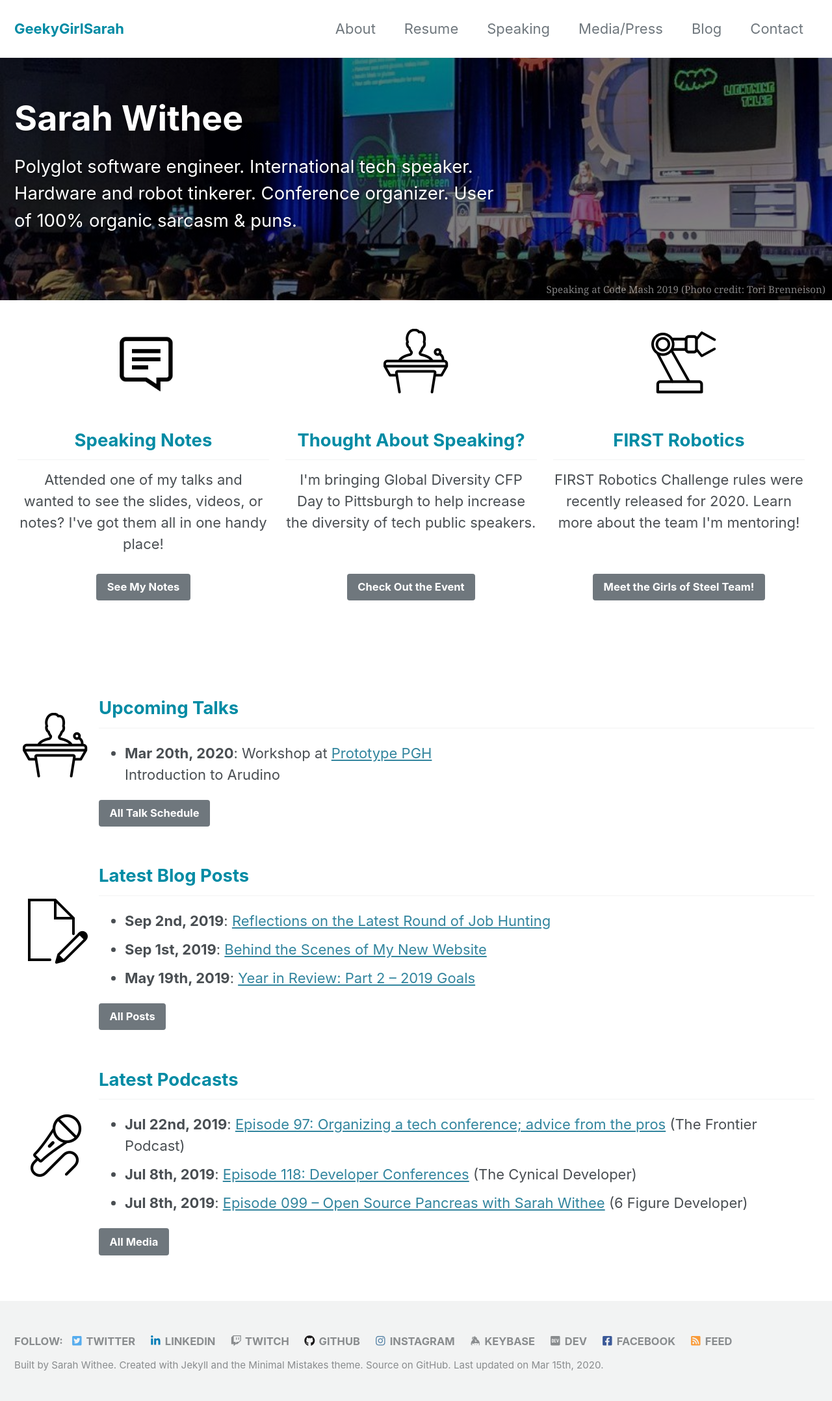
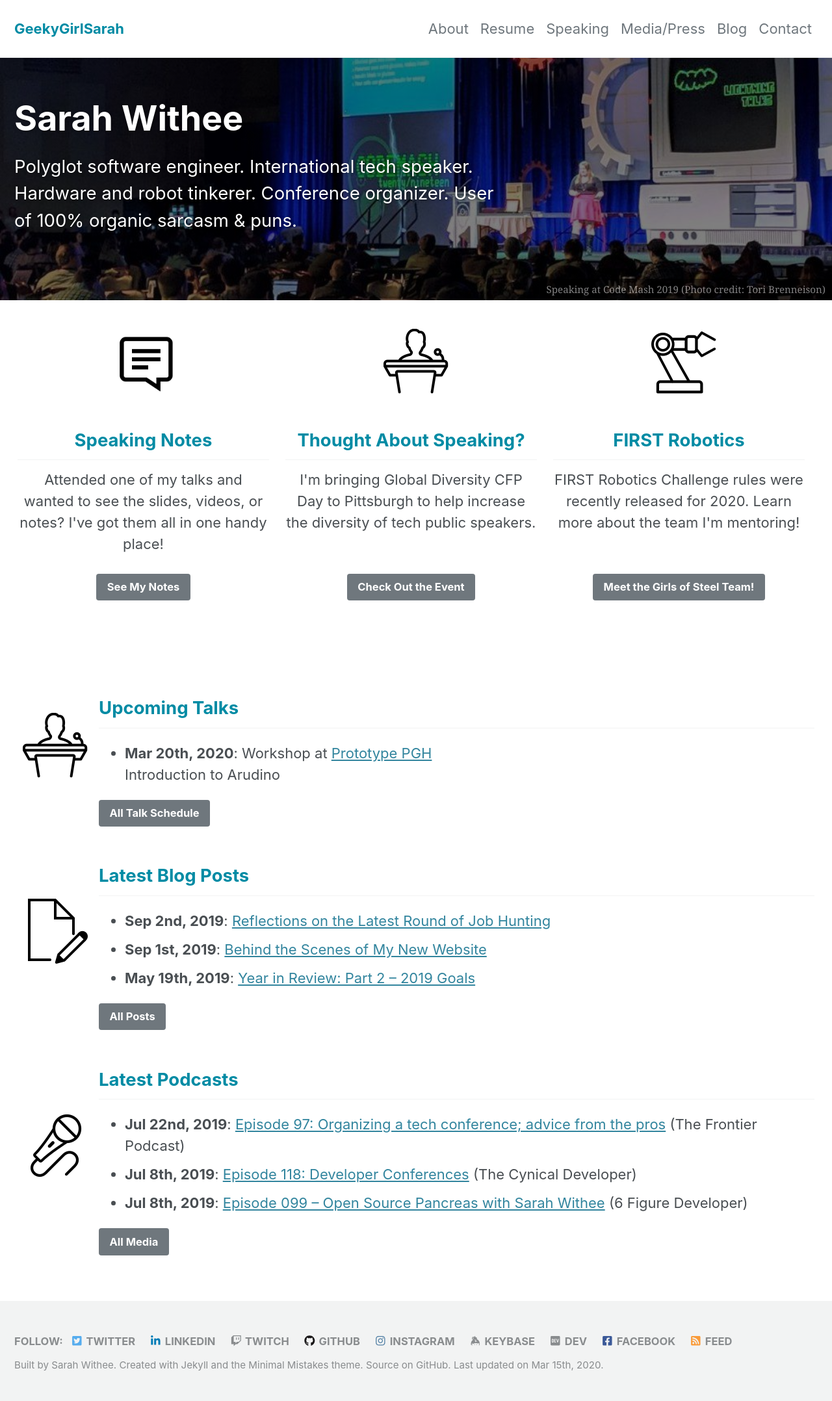
Before and after one commit to geekygirlsarah/geekygirlsarah.com, a Jekyll site: the page built from index.html, in a window 1280 px wide. Shown: the whole page at 65% size. Built offline with Jekyll 4.4.1, drawn with Linux system fonts in a browser that asks for light colours; cached includes are drawn as plain includes; nearby versions of some CDN libraries; the list of posts is cut into pages by our own code; comment, search, counter and statistics services are not loaded.

Commit message:
Add some comments, reduce margins between nav items

```diff
--- a/_sass/sarah/_home.scss
+++ b/_sass/sarah/_home.scss
@@ -1,3 +1,6 @@
+// Sarah's customizations
+
+// Add Fira Sans font (local)
 @font-face {
   font-family: 'fira_sansmedium';
   src: url('/assets/fonts/firasans-medium-webfont.woff2') format('woff2'),
@@ -6,6 +9,7 @@
   font-style: normal;
 }
 
+// Turn headers teal
 h1,
 h2,
 h3,
@@ -15,42 +19,42 @@ h6 {
   color: $theme-teal-hex;
 }
 
+// Turn title teal and decreas spacing between nav items
 nav a.site-title {
   color: $theme-teal-hex;
 }
+nav li.masthead__menu-item > a {
+  margin: 0px 9px;
+}
+
+// Home/Index feature_block table formatting
 
 .home_feature_table {
   display: table;
   width: 100%;
 }
-
 .home_feature_table_title {
   display: table-caption;
   text-align: center;
   font-weight: bold;
   font-size: larger;
 }
-
 .home_feature_table_heading {
   display: table-row;
   font-weight: bold;
   text-align: center;
 }
-
 .home_feature_table_row {
   display: table-row;
   vertical-align: top;
 }
-
 .home_feature_table_cell {
   display: table-cell;
   border: none;
   padding-left: 5px;
   padding-right: 5px;
   vertical-align: top;
-
 }
-
 .home_feature_table_cell_third {
   display: table-cell;
   border: none;
@@ -58,15 +62,12 @@ nav a.site-title {
   padding-right: 20px;
   width: 33%;
 }
-
 .home_feature_table_cell_third h2 {
   text-align: center;
 }
-
 .home_feature_table_cell_third p {
   text-align: center;
 }
-
 .home_feature_table_cell_image {
   display: table-cell;
   border: none;
@@ -77,6 +78,7 @@ nav a.site-title {
   vertical-align: middle;
 }
 
+// Maps page width/height of the map
 #mapid {
   width: 1080px;
   height: 810px;
```
